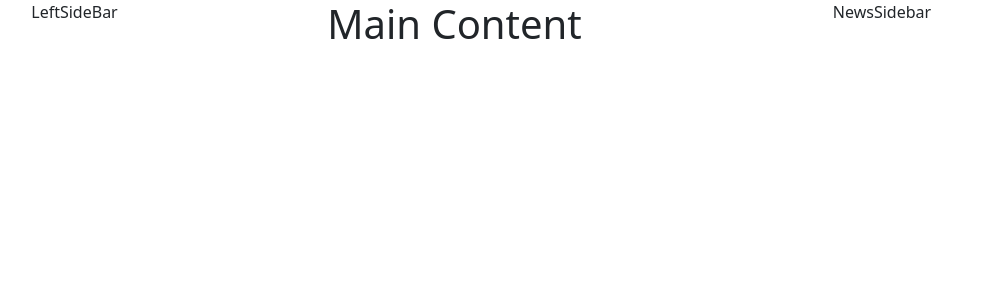
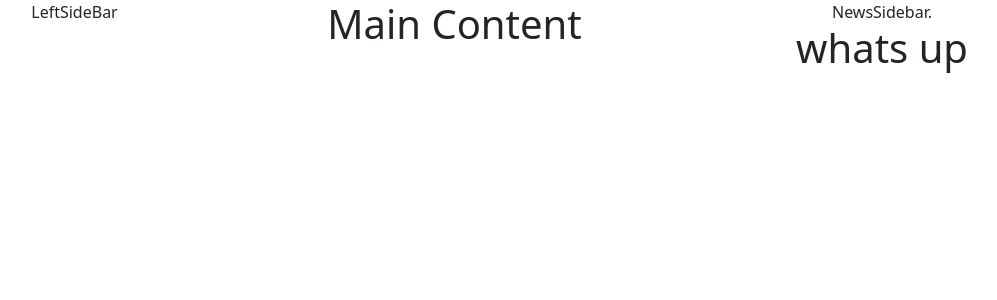
Before and after one commit to lwtrix/linkedin, a React (Create React App) app: page / in a window 1280 px wide. Shown: the top 300 px of the page, without its empty margins (138-1135 px from the left). Built offline with nearby package versions, Linux system fonts and the light colour scheme.

Commit message:
Whats up

```diff
--- a/src/components/Home/NewsSidebar.jsx
+++ b/src/components/Home/NewsSidebar.jsx
@@ -1,7 +1,10 @@
-import React from 'react'
+import React from "react";
 
 export const NewsSidebar = () => {
   return (
-    <div>NewsSidebar</div>
-  )
-}
+    <div>
+      NewsSidebar.
+      <h1>whats up</h1>
+    </div>
+  );
+};
```
